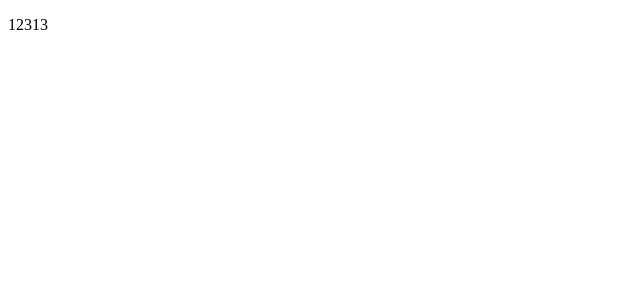
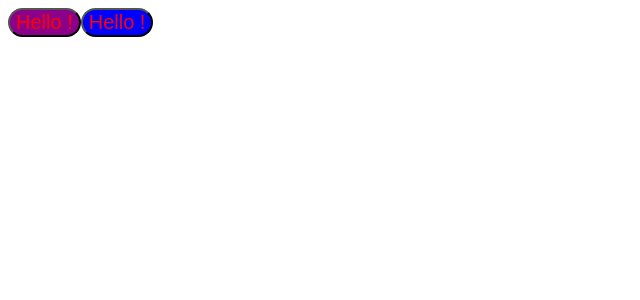
Before and after one commit to juunone/styledcomponents, a React (Create React App) app: page / in a window 1280 px wide. Shown: the top 300 px of the page, without its empty margins (0-640 px from the left). Built offline with nearby package versions, Linux system fonts and the light colour scheme; the HTML template or start-up script is replaced by a standard one.

Commit message:
app.css  추가

```diff
--- /dev/null
+++ b/src/App.css
@@ -0,0 +1,20 @@
+.button{
+    color:#f00;
+    font-size:20px;
+    border-radius: 20px;
+    cursor:pointer;
+}
+
+.button--success{
+    background-color: blue;
+}
+
+.button--danger{
+    background-color: darkmagenta;
+}
+
+.button:active,
+.button:focus{
+    color:#000;
+    outline: none;
+}
--- a/src/App.js
+++ b/src/App.js
@@ -1,13 +1,21 @@
-import React, { Component } from 'react';
+import React, { Component, Fragment } from 'react';
+import "./App.css"
 
 class App extends Component {
   render() {
     return (
-      <div className="App">
-        <p>12313</p>
-      </div>
+      <Fragment>
+          <Button danger />
+          <Button />
+      </Fragment>
     );
   }
 }
 
+const Button = ({ danger }) => (
+  <button className={danger ? "button button--danger" : "button button--success"}>
+  Hello !
+  </button>
+)
+
 export default App;
```
